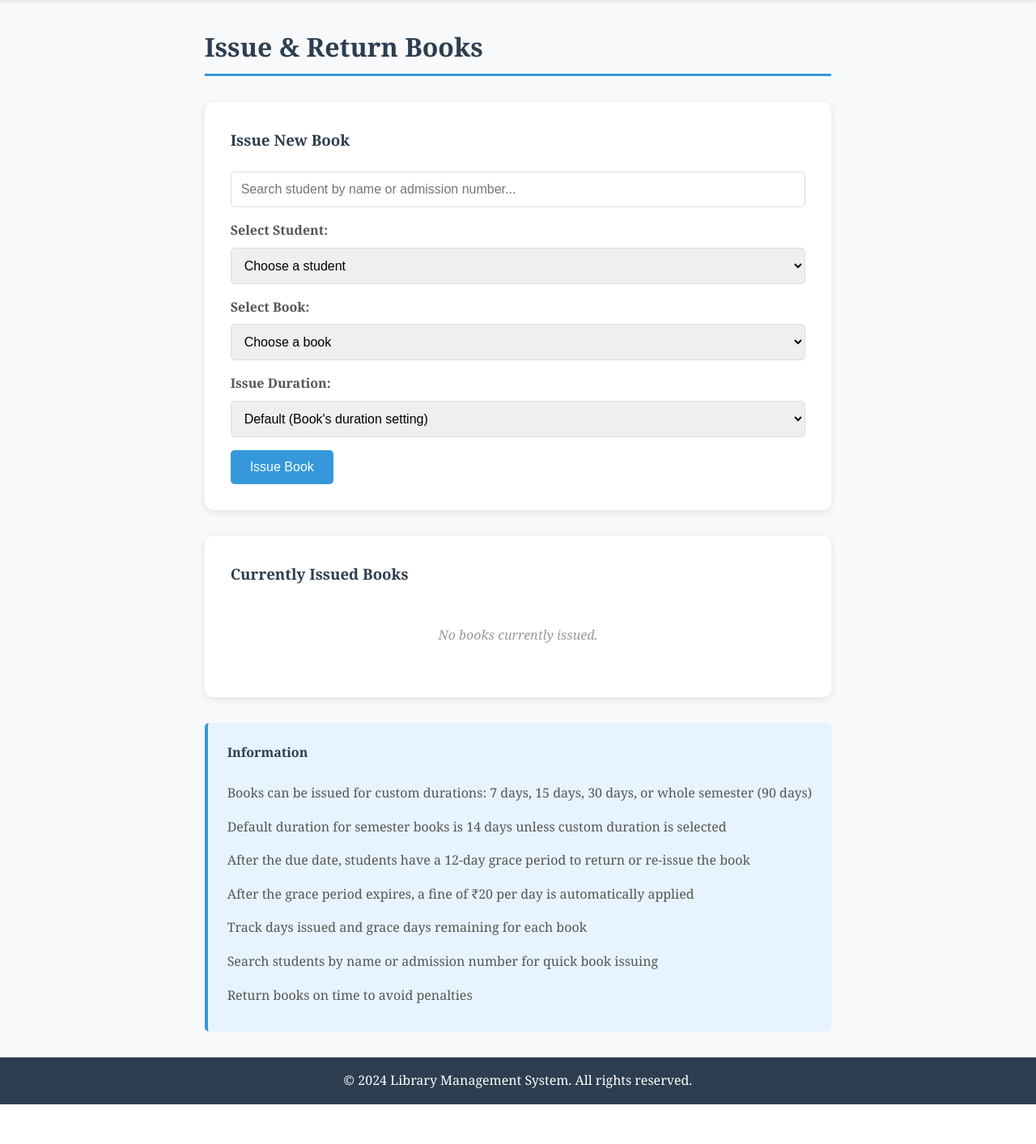
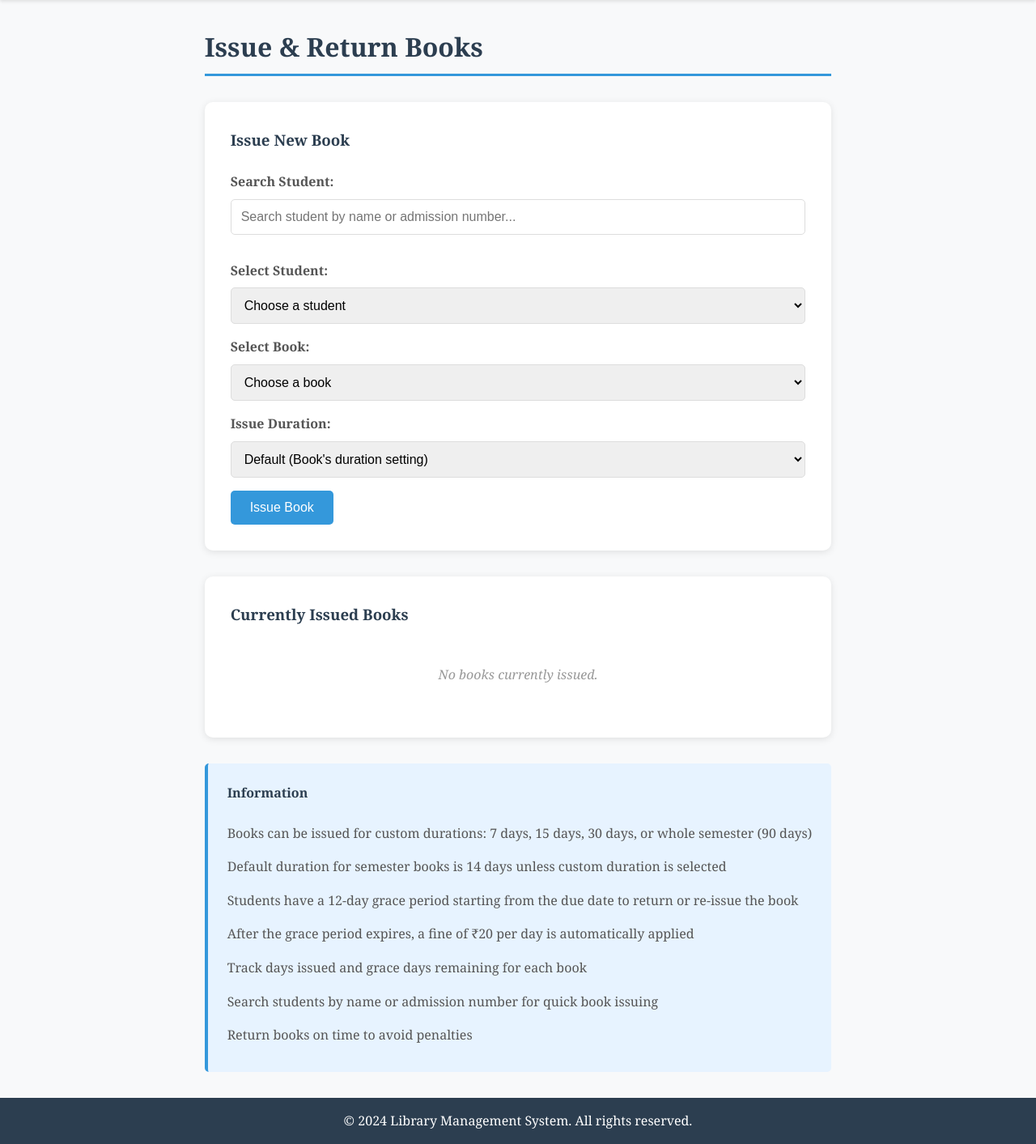
Before and after one commit to punit745/Library-Management-System, a Flask app: page /issues/ in a window 1280 px wide. Shown: the part 72-1485 px from the top of the page at 81% size. Before the commit the page ends 1436 px from the top, so only its background shows below. Run offline with Flask 3, Linux system fonts and the light colour scheme.

Commit message:
Fix code review issues: remove required attribute, add duration validation, improve accessibility and styling
Co-authored-by: punit745 <174487202+punit745@users.noreply.github.com>

```diff
--- a/routes/issue_routes.py
+++ b/routes/issue_routes.py
@@ -42,6 +42,10 @@ def issue_book():
             if issue_duration and issue_duration != 'default':
                 try:
                     duration = int(issue_duration)
+                    # Validate duration is positive and reasonable (max 365 days)
+                    if duration < 1 or duration > 365:
+                        flash('Duration must be between 1 and 365 days!', 'error')
+                        return redirect(url_for('issues.issue_books'))
                 except ValueError:
                     flash('Invalid duration value!', 'error')
                     return redirect(url_for('issues.issue_books'))
--- a/routes/student_routes.py
+++ b/routes/student_routes.py
@@ -1,5 +1,6 @@
 from flask import Blueprint, render_template, request, redirect, url_for, flash
 from models import db, Student
+import random
 
 bp = Blueprint('students', __name__, url_prefix='/students')
 
@@ -18,7 +19,6 @@ def manage_students():
 
 @bp.route('/add', methods=['POST'])
 def add_student():
-    import random
     name = request.form.get('name')
     email = request.form.get('email')
     course = request.form.get('course')
--- a/static/style.css
+++ b/static/style.css
@@ -362,6 +362,21 @@ tr:hover {
     color: #555;
 }
 
+/* Search Box */
+.search-box {
+    width: 100%;
+    padding: 0.75rem;
+    border: 1px solid #ddd;
+    border-radius: 5px;
+    font-size: 1rem;
+    margin-bottom: 1rem;
+}
+
+.search-box:focus {
+    outline: none;
+    border-color: #3498db;
+}
+
 /* Footer */
 footer {
     background-color: #2c3e50;
--- a/templates/base.html
+++ b/templates/base.html
@@ -10,7 +10,7 @@
     <nav class="navbar">
         <div class="nav-container">
             <div class="nav-logo-container">
-                <img src="{{ url_for('static', filename='logo.svg') }}" alt="Library Logo" class="nav-logo-img">
+                <img src="{{ url_for('static', filename='logo.svg') }}" alt="Library Management System logo" class="nav-logo-img">
                 <h1 class="nav-logo">Library Management</h1>
             </div>
             <ul class="nav-menu">
--- a/templates/home.html
+++ b/templates/home.html
@@ -5,7 +5,7 @@
 {% block content %}
 <div class="hero-classic">
     <div class="hero-content">
-        <img src="{{ url_for('static', filename='logo.svg') }}" alt="Library Logo" class="hero-logo">
+        <img src="{{ url_for('static', filename='logo.svg') }}" alt="Library Management System logo" class="hero-logo">
         <h1>Library Management System</h1>
         <p class="hero-subtitle">Efficient • Organized • Modern</p>
     </div>
--- a/templates/issue_books.html
+++ b/templates/issue_books.html
@@ -10,8 +10,9 @@
 <div class="form-card">
     <h3>Issue New Book</h3>
     <div class="form-group" style="margin-bottom: 1rem;">
+        <label for="student-search" style="display: block; margin-bottom: 0.5rem; font-weight: bold;">Search Student:</label>
         <form method="GET" action="{{ url_for('issues.issue_books') }}">
-            <input type="text" name="search" placeholder="Search student by name or admission number..." value="{{ search_query if search_query else '' }}" style="width: 100%; padding: 0.75rem; border: 1px solid #ddd; border-radius: 5px;">
+            <input type="text" id="student-search" name="search" class="search-box" placeholder="Search student by name or admission number..." value="{{ search_query if search_query else '' }}" aria-label="Search student by name or admission number">
         </form>
     </div>
     <form method="POST" action="{{ url_for('issues.issue_book') }}">
@@ -106,7 +107,7 @@
     <ul>
         <li>Books can be issued for custom durations: 7 days, 15 days, 30 days, or whole semester (90 days)</li>
         <li>Default duration for semester books is 14 days unless custom duration is selected</li>
-        <li>After the due date, students have a 12-day grace period to return or re-issue the book</li>
+        <li>Students have a 12-day grace period starting from the due date to return or re-issue the book</li>
         <li>After the grace period expires, a fine of ₹20 per day is automatically applied</li>
         <li>Track days issued and grace days remaining for each book</li>
         <li>Search students by name or admission number for quick book issuing</li>
--- a/templates/manage_books.html
+++ b/templates/manage_books.html
@@ -69,8 +69,9 @@ function toggleDurationDays() {
 <div class="table-container">
     <h3>All Books</h3>
     <div class="form-group" style="margin-bottom: 1rem;">
+        <label for="book-search" style="display: block; margin-bottom: 0.5rem; font-weight: bold;">Search Books:</label>
         <form method="GET" action="{{ url_for('books.manage_books') }}">
-            <input type="text" name="search" placeholder="Search by title or author..." value="{{ search_query if search_query else '' }}" style="width: 100%; padding: 0.75rem; border: 1px solid #ddd; border-radius: 5px;">
+            <input type="text" id="book-search" name="search" class="search-box" placeholder="Search by title or author..." value="{{ search_query if search_query else '' }}" aria-label="Search books by title or author">
         </form>
     </div>
     {% if books %}
--- a/templates/manage_students.html
+++ b/templates/manage_students.html
@@ -16,7 +16,7 @@
         </div>
         <div class="form-group">
             <label for="admission_number">Admission Number (8 digits):</label>
-            <input type="text" id="admission_number" name="admission_number" pattern="\d{8}" maxlength="8" placeholder="e.g., 12345678" required>
+            <input type="text" id="admission_number" name="admission_number" pattern="\d{8}" maxlength="8" placeholder="e.g., 12345678">
             <small style="color: #666;">Leave blank to auto-generate</small>
         </div>
         <div class="form-group">
@@ -34,8 +34,9 @@
 <div class="table-container">
     <h3>All Students</h3>
     <div class="form-group" style="margin-bottom: 1rem;">
+        <label for="student-search" style="display: block; margin-bottom: 0.5rem; font-weight: bold;">Search Students:</label>
         <form method="GET" action="{{ url_for('students.manage_students') }}">
-            <input type="text" name="search" placeholder="Search by name, admission number, or course..." value="{{ search_query if search_query else '' }}" style="width: 100%; padding: 0.75rem; border: 1px solid #ddd; border-radius: 5px;">
+            <input type="text" id="student-search" name="search" class="search-box" placeholder="Search by name, admission number, or course..." value="{{ search_query if search_query else '' }}" aria-label="Search students by name, admission number, or course">
         </form>
     </div>
     {% if students %}
```
